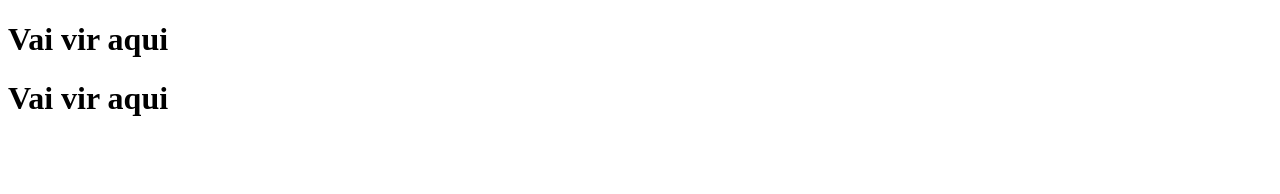
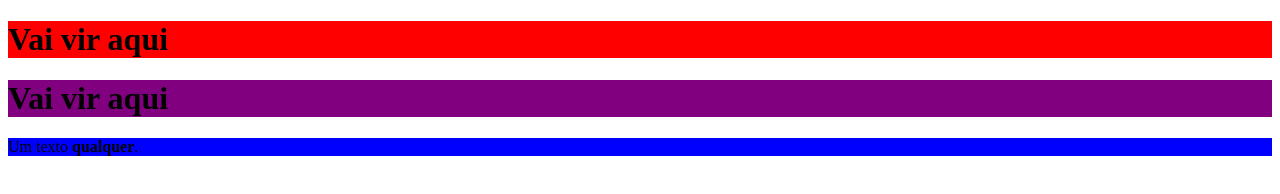
Before and after one commit to bryancsdev/HTML, a plain HTML site: page aula2/index.html in a window 1280 px wide. Drawn offline with Linux system fonts and the light colour scheme.

Commit message:
Update index.html

```diff
--- a/aula2/index.html
+++ b/aula2/index.html
@@ -8,7 +8,19 @@
 
     <style>
         h1{
+            background-color: red;
+        }
 
+        p{
+            background-color: blue;
+        }
+
+        #cabecalho-dois {
+            background-color: purple;
+        }
+
+        .fundo-vermelho {
+            background-color: red;
         }
     </style>
 </head>
@@ -21,6 +33,8 @@
         Vai vir aqui
     </h1>
 
+    <p>Um texto <b>qualquer</b>.</p>
+
 
 </body>
 </html>
```
